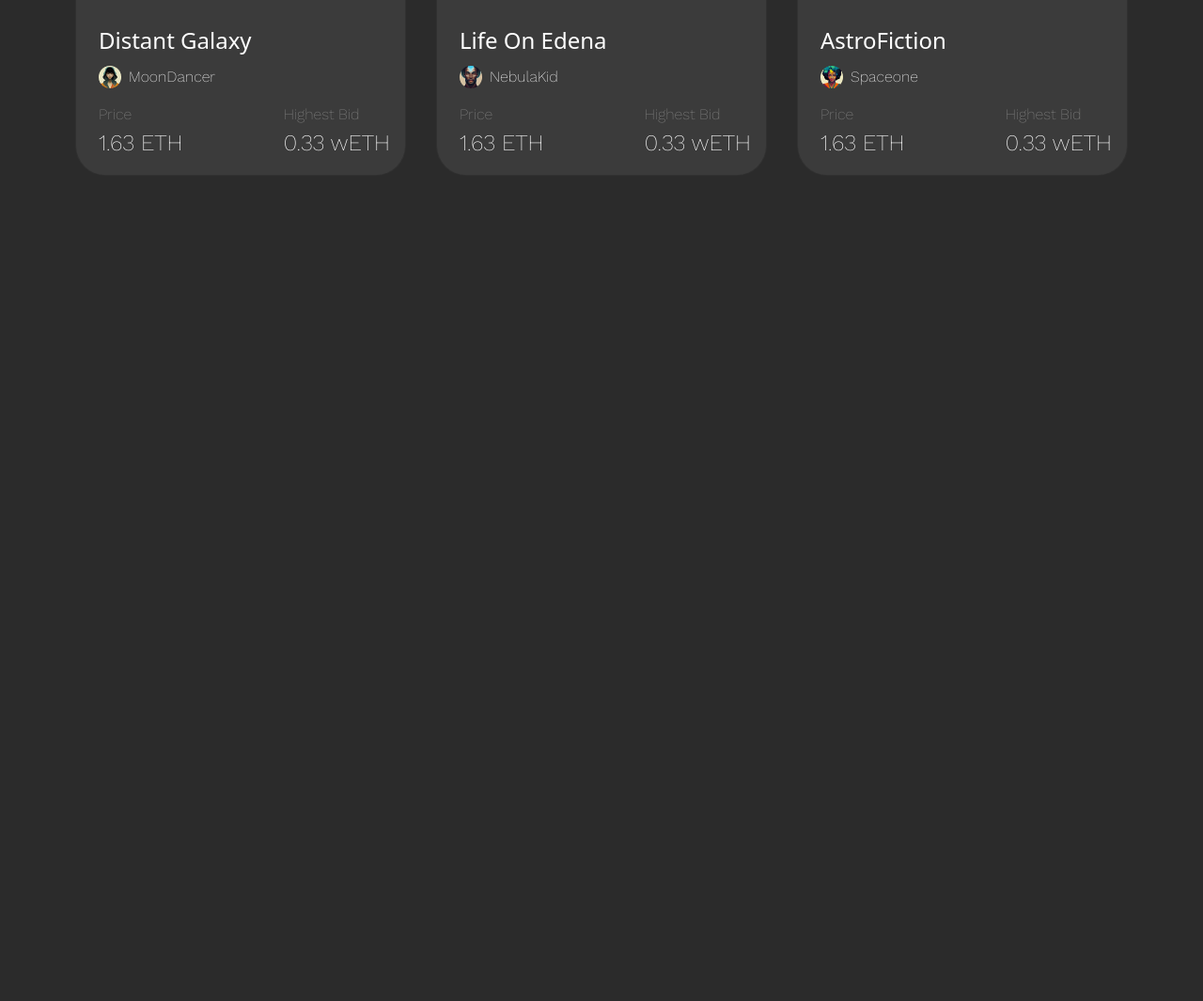
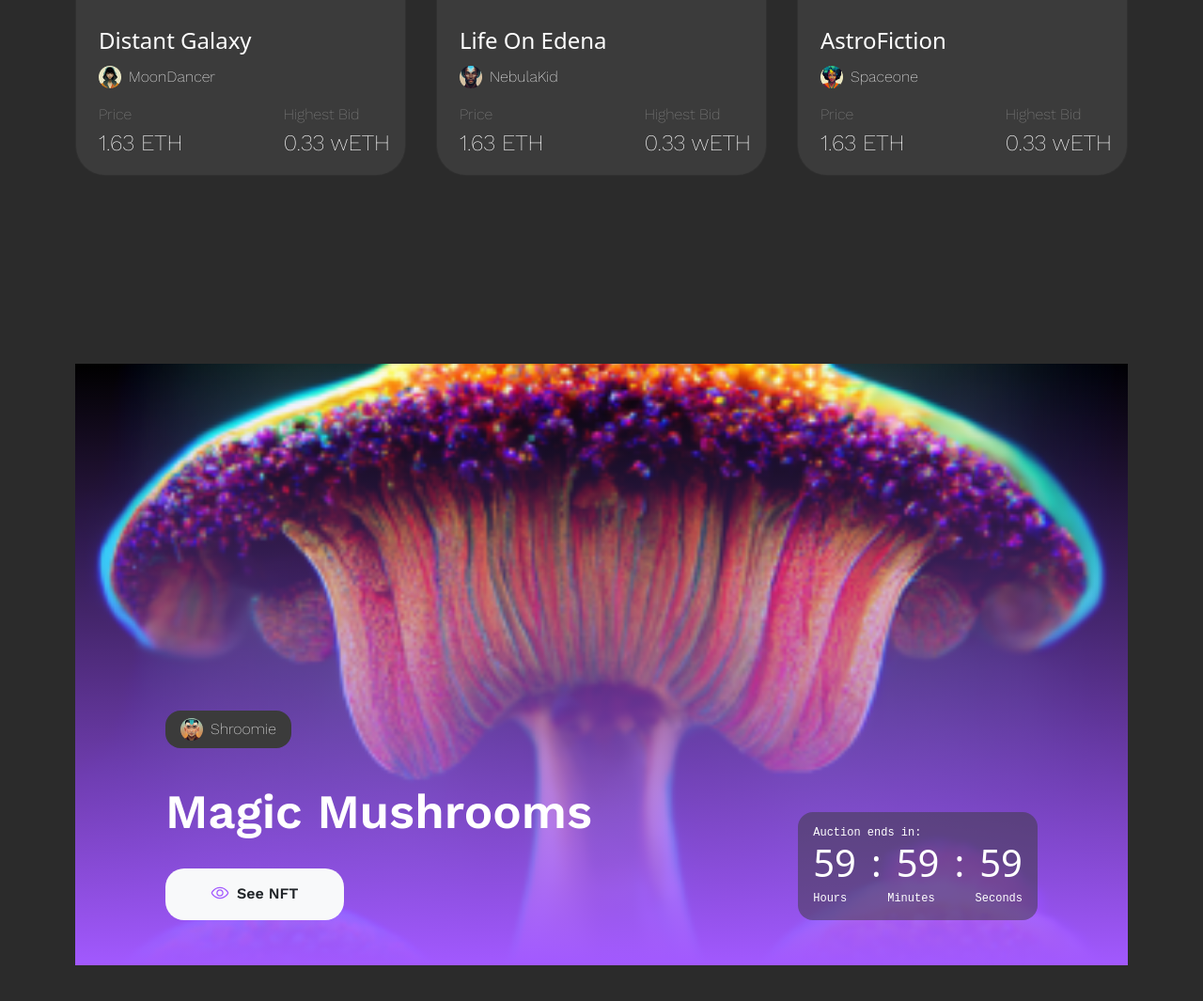
Before and after one commit to QV1LL/html-css-final-project-NFT-site-, a plain HTML site: page homepage.html in a window 1280 px wide. Shown: the part 4437-5502 px from the top of the page at 94% size. Before the commit the page ends 4704 px from the top, so only its background shows below. Drawn offline with nearby package versions, Linux system fonts and the light colour scheme.

Commit message:
Continue work...

```diff
--- a/css/homePage.css
+++ b/css/homePage.css
@@ -266,6 +266,75 @@ figcaption {
   }
 }
 
+.content__nft-highlight {
+  background-image: linear-gradient(
+      180deg,
+      rgba(162, 89, 255, 0) 0%,
+      #a259ff 100%
+    ),
+    url("/img/homePageImgs/Primary Photo Placeholder (1).png");
+  background-position: center;
+  background-repeat: no-repeat;
+  background-size: cover;
+  height: 640px;
+  padding: 3em 6em;
+  display: flex;
+  justify-content: space-between;
+  align-items: end;
+  gap: 1em;
+
+  .nft-highlight__headline {
+    display: flex;
+    flex-direction: column;
+    gap: 1.5em;
+
+    figure {
+      padding: 0.5em 1em;
+      background-color: #3b3b3b;
+      width: fit-content;
+      border-radius: 1em;
+    }
+
+    h2 {
+      font-family: Work Sans;
+      font-size: 51px;
+      font-weight: 600;
+      line-height: 56.1px;
+      text-align: left;
+      color: white;
+    }
+
+    button {
+      padding: 1em 3em;
+    }
+  }
+
+  .nft-highlight__simple-clock {
+    color: white;
+    width: fit-content;
+    padding: 1em;
+    border-radius: 1em;
+    background-color: #3b3b3b80;
+
+    p {
+      font-family: monospace;
+      font-size: 12px;
+      font-weight: 100;
+      line-height: 13.2px;
+      text-align: left;
+      margin: 0;
+    }
+
+    h4 {
+      font-size: 40px;
+    }
+  }
+
+  .adaptive {
+    display: none;
+  }
+}
+
 @media (width < 1070px) {
   .card-row__card {
     flex-basis: 50% !important;
@@ -333,6 +402,28 @@ figcaption {
   .content__browse-categories .browse-categories__cards-grid {
     grid-template-columns: 1fr 1fr;
   }
+
+  .adaptive {
+    display: block !important;
+    width: 100% !important;
+  }
+
+  .content__nft-highlight {
+    padding: 1em;
+  }
+
+  .content__nft-highlight .nft-highlight__headline {
+    width: 100%;
+  }
+
+  .nft-highlight__headline button {
+    width: 100%;
+    justify-content: center;
+  }
+
+  .nft-highlight__simple-clock {
+    display: none;
+  }
 }
 
 @media (width < 630px) {
--- a/homepage.html
+++ b/homepage.html
@@ -680,6 +680,50 @@ https://cdn.jsdelivr.net/npm/reset-css@5.0.2/reset.min.css
             <figcaption>See all</figcaption>
           </button>
         </div>
+
+        <div class="content__nft-highlight">
+          <div class="nft-highlight__headline">
+            <figure class="d-flex gap-2">
+              <img src="./img/homePageImgs/avatar 4.png" alt="Ava" />
+              <figcaption>Shroomie</figcaption>
+            </figure>
+            <h2>Magic Mushrooms</h2>
+            <div class="nft-highlight__simple-clock adaptive">
+              <p>Auction ends in:</p>
+              <div class="d-flex justify-content-between gap-3">
+                <h4 class="hours">59</h4>
+                <h4>:</h4>
+                <h4 class="minutes">59</h4>
+                <h4>:</h4>
+                <h4 class="seconds">59</h4>
+              </div>
+              <div class="d-flex justify-content-between">
+                <p>Hours</p>
+                <p>Minutes</p>
+                <p>Seconds</p>
+              </div>
+            </div>
+            <button class="button bg-light d-flex gap-2">
+              <img src="./img/homePageImgs/Eye.svg" alt="user" />
+              <figcaption class="text-dark">See NFT</figcaption>
+            </button>
+          </div>
+          <div class="nft-highlight__simple-clock">
+            <p>Auction ends in:</p>
+            <div class="d-flex justify-content-between gap-3">
+              <h4 class="hours">59</h4>
+              <h4>:</h4>
+              <h4 class="minutes">59</h4>
+              <h4>:</h4>
+              <h4 class="seconds">59</h4>
+            </div>
+            <div class="d-flex justify-content-between">
+              <p>Hours</p>
+              <p>Minutes</p>
+              <p>Seconds</p>
+            </div>
+          </div>
+        </div>
       </div>
     </div>
   </body>
```
Also changed, not shown: img/homePageImgs/avatar 4.png (added).
